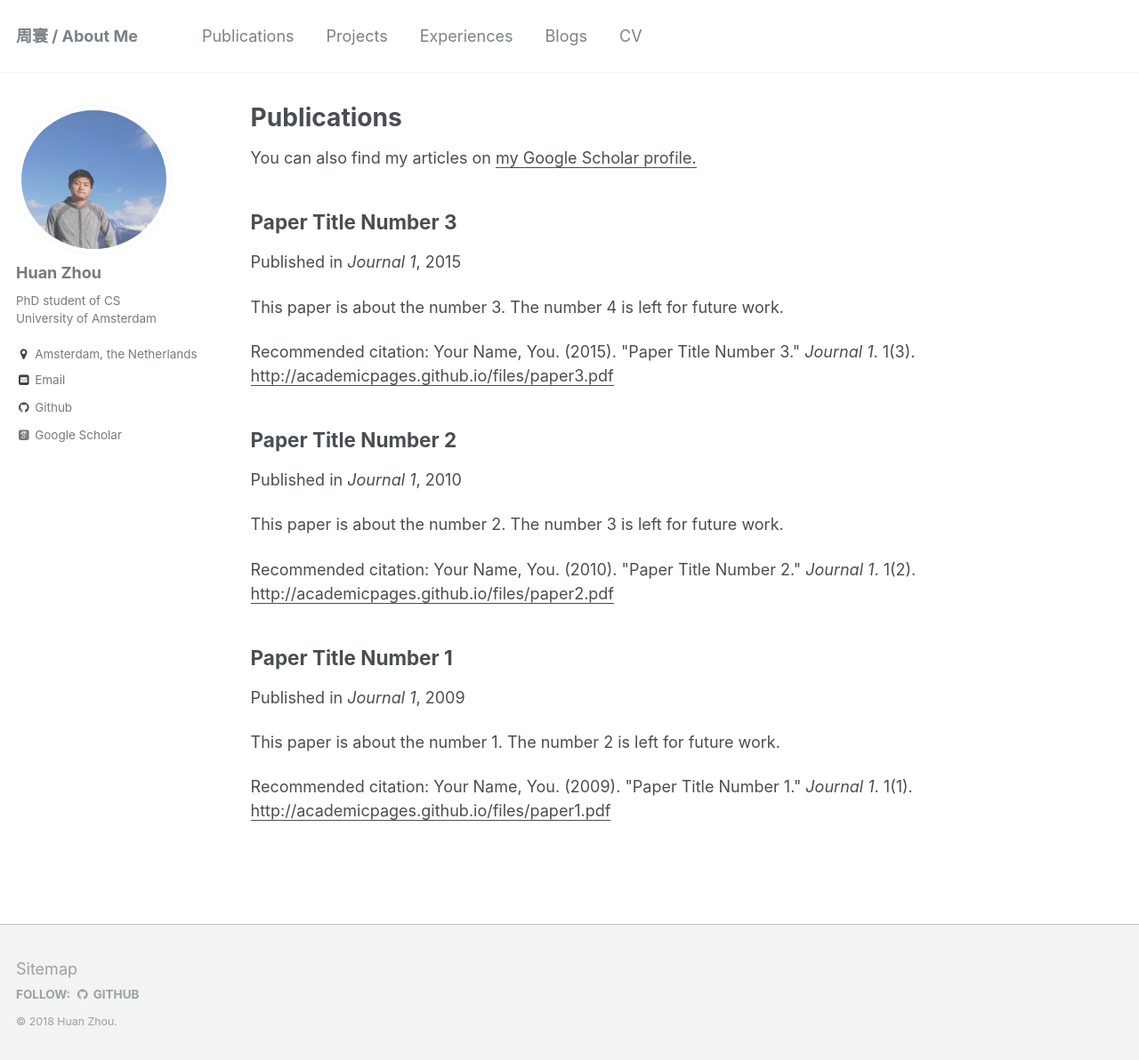
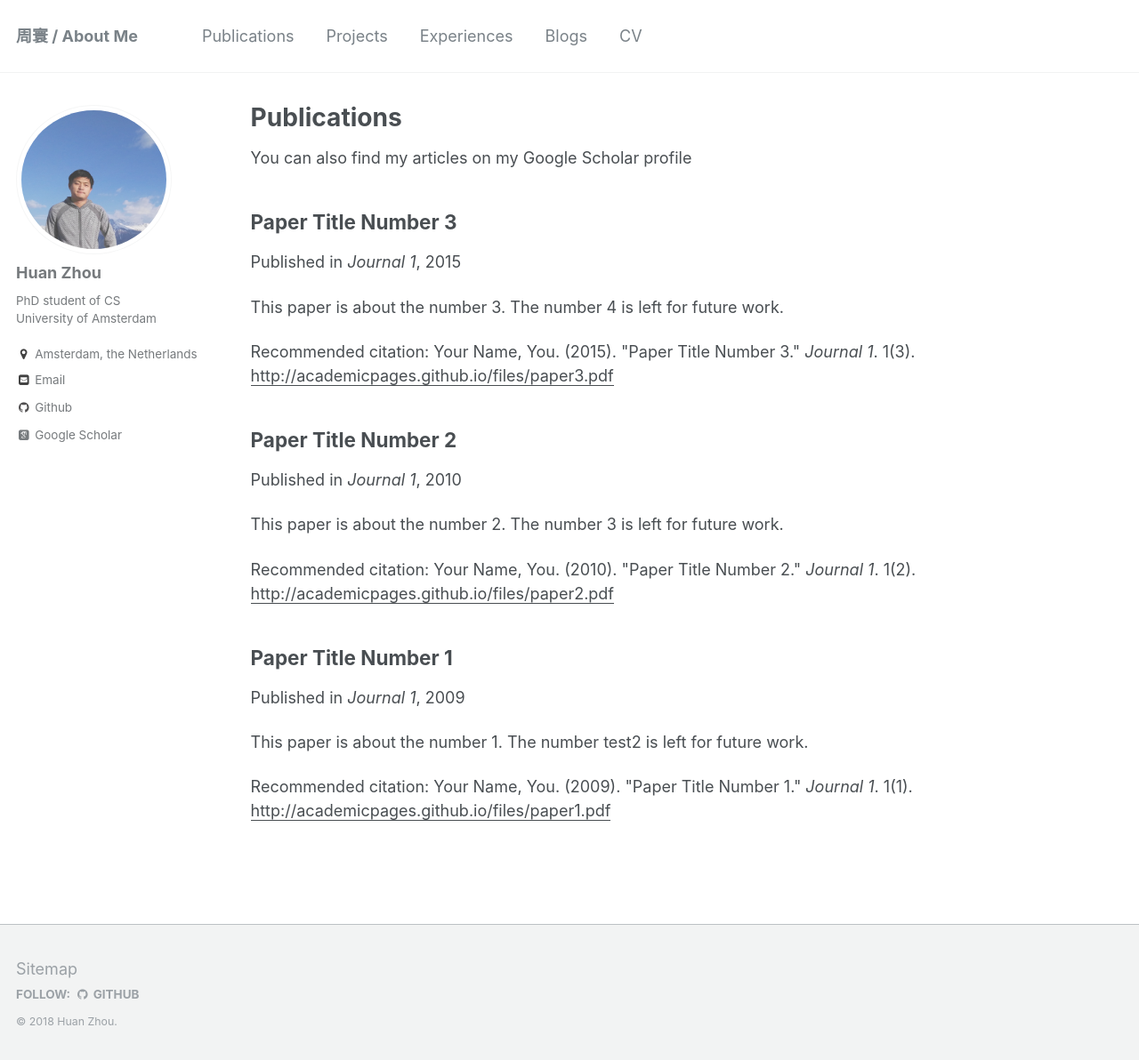
Before and after one commit to zh9314/zh9314.github.io, a Jekyll site: the page built from _pages/publications.md, in a window 1280 px wide and 1194 px high. Shown: the whole window at 89% size. Built offline with Jekyll 4.4.1, drawn with Linux system fonts in a browser that asks for light colours; some web fonts are replaced.

Commit message:
test publications

```diff
--- a/_pages/publications.md
+++ b/_pages/publications.md
@@ -5,9 +5,7 @@ permalink: /publications/
 author_profile: true
 ---
 
-
-You can also find my articles on <u><a href="{{author.googlescholar}}">my Google Scholar profile</a>.</u>
-
+You can also find my articles on [my Google Scholar profile](https://scholar.google.nl/citations?user=MPCBlq4AAAAJ&hl=en)
 
 
 {% for post in site.publications reversed %}
--- a/_publications/2009-10-01-paper-title-number-1.md
+++ b/_publications/2009-10-01-paper-title-number-1.md
@@ -2,13 +2,13 @@
 title: "Paper Title Number 1"
 collection: publications
 permalink: /publication/2009-10-01-paper-title-number-1
-excerpt: 'This paper is about the number 1. The number 2 is left for future work.'
+excerpt: 'This paper is about the number 1. The number test2 is left for future work.'
 date: 2009-10-01
 venue: 'Journal 1'
 paperurl: 'http://academicpages.github.io/files/paper1.pdf'
 citation: 'Your Name, You. (2009). &quot;Paper Title Number 1.&quot; <i>Journal 1</i>. 1(1).'
 ---
-This paper is about the number 1. The number 2 is left for future work.
+This paper is about the number 1. The number diff 2 is left for future work.
 
 [Download paper here](http://academicpages.github.io/files/paper1.pdf)
 
```
